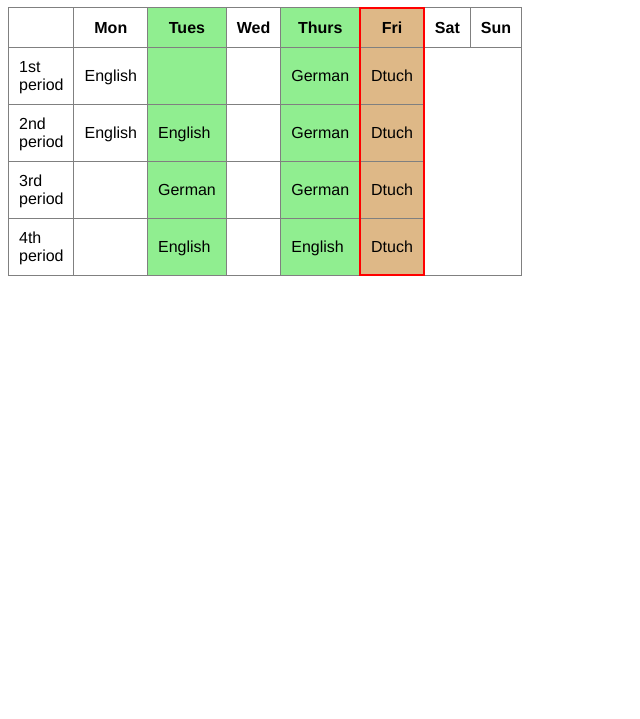
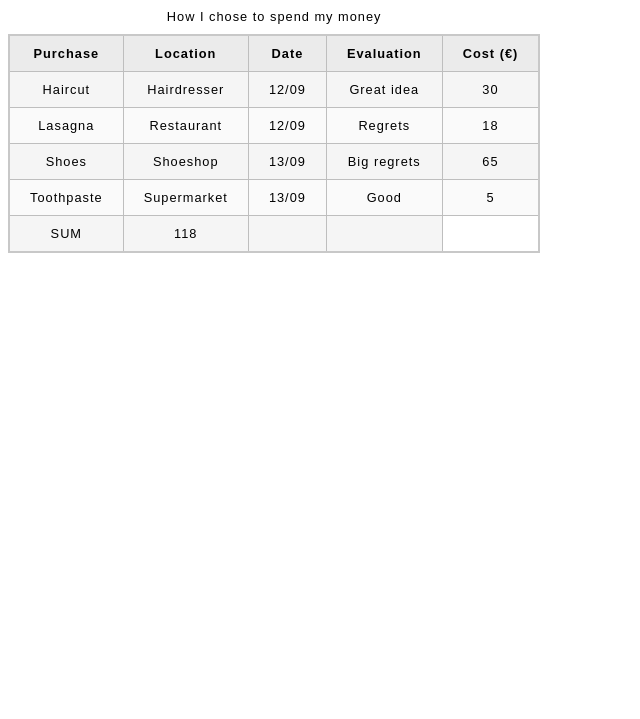
Before and after one commit to ngf11/-HTML-CSS-plying, a plain HTML site: page index.html in a window 1280 px wide. Shown: the part 81-800 px from the top of the page, without its empty margins (0-640 px from the left). Drawn offline with Linux system fonts and the light colour scheme.

Commit message:
table money

```diff
--- a/index.html
+++ b/index.html
@@ -1,70 +1,63 @@
 <!DOCTYPE html>
-<html lang="en">
+<html lang="en-us">
   <head>
-    <meta charset="UTF-8" />
-    <meta http-equiv="X-UA-Compatible" content="IE=edge" />
-    <meta name="viewport" content="width=device-width, initial-scale=1.0" />
-    <link rel="stylesheet" href="style.css" />
-    <title>What's going on?</title>
+    <meta charset="utf-8" />
+    <meta name="viewport" content="width=device-width" />
+    <title>My spending record</title>
+    <link href="style.css" rel="stylesheet" type="text/css" />
+    <style></style>
   </head>
   <body>
-    <h1>School Teaching Schedule</h1>
+    <h1>My spending record</h1>
+
     <table>
-      <colgroup>
-        <col />
-        <col />
-        <col style="background-color: lightgreen" span="1" />
-        <col />
-        <col style="background-color: lightgreen" span="1" />
-        <col style="background-color: burlywood; border: 2px solid red" />
-        <col />
-        <col />
-      </colgroup>
+      <caption>
+        How I chose to spend my money
+      </caption>
       <tr>
-        <th></th>
-        <th>Mon</th>
-        <th>Tues</th>
-        <th>Wed</th>
-        <th>Thurs</th>
-        <th>Fri</th>
-        <th>Sat</th>
-        <th>Sun</th>
+        <th>Purchase</th>
+
+        <th>Location</th>
+        <th>Date</th>
+        <th>Evaluation</th>
+        <th>Cost (€)</th>
       </tr>
       <tr>
-        <td>1st period</td>
-        <td>English</td>
-        <td></td>
-        <td></td>
-        <td>German</td>
-        <td>Dtuch</td>
-      </tr>
-
-      <tr>
-        <td>2nd period</td>
-        <td>English</td>
-        <td>English</td>
-        <td></td>
-        <td>German</td>
-        <td>Dtuch</td>
+        <tfoot>
+          <td>SUM</td>
+          <td>118</td>
+          <td></td>
+          <td></td>
+        </tfoot>
       </tr>
       <tr>
-        <td>3rd period</td>
-        <td></td>
-        <td>German</td>
-        <td></td>
-        <td>German</td>
-        <td>Dtuch</td>
+        <td>Haircut</td>
+        <td>Hairdresser</td>
+        <td>12/09</td>
+        <td>Great idea</td>
+        <td>30</td>
       </tr>
       <tr>
-        <td>4th period</td>
-        <td></td>
-        <td>English</td>
-        <td></td>
-        <td>English</td>
-        <td>Dtuch</td>
+        <td>Lasagna</td>
+        <td>Restaurant</td>
+        <td>12/09</td>
+        <td>Regrets</td>
+        <td>18</td>
+      </tr>
+      <tr>
+        <td>Shoes</td>
+        <td>Shoeshop</td>
+        <td>13/09</td>
+        <td>Big regrets</td>
+        <td>65</td>
+      </tr>
+      <tr>
+        <td>Toothpaste</td>
+        <td>Supermarket</td>
+        <td>13/09</td>
+        <td>Good</td>
+        <td>5</td>
       </tr>
     </table>
-
-    <script src="script.js"></script>
   </body>
 </html>
--- a/style.css
+++ b/style.css
@@ -1,20 +1,36 @@
-* {
-  font-family: "Franklin Gothic Medium", "Arial Narrow", Arial, sans-serif;
+html {
+  font-family: sans-serif;
 }
-html {
-  display: flex;
-  align-content: center;
-  justify-content: space-around;
-  flex-direction: column;
-}
+
 table {
   border-collapse: collapse;
+  border: 2px solid rgb(200, 200, 200);
+  letter-spacing: 1px;
+  font-size: 0.8rem;
 }
-table,
-th,
+
+td,
+th {
+  border: 1px solid rgb(190, 190, 190);
+  padding: 10px 20px;
+}
+
+th {
+  background-color: rgb(235, 235, 235);
+}
+
 td {
-  border: 1px solid gray;
-  align-content: center;
+  text-align: center;
+}
+
+tr:nth-child(even) td {
+  background-color: rgb(250, 250, 250);
+}
+
+tr:nth-child(odd) td {
+  background-color: rgb(245, 245, 245);
+}
+
+caption {
   padding: 10px;
-  width: 42px;
 }
```
